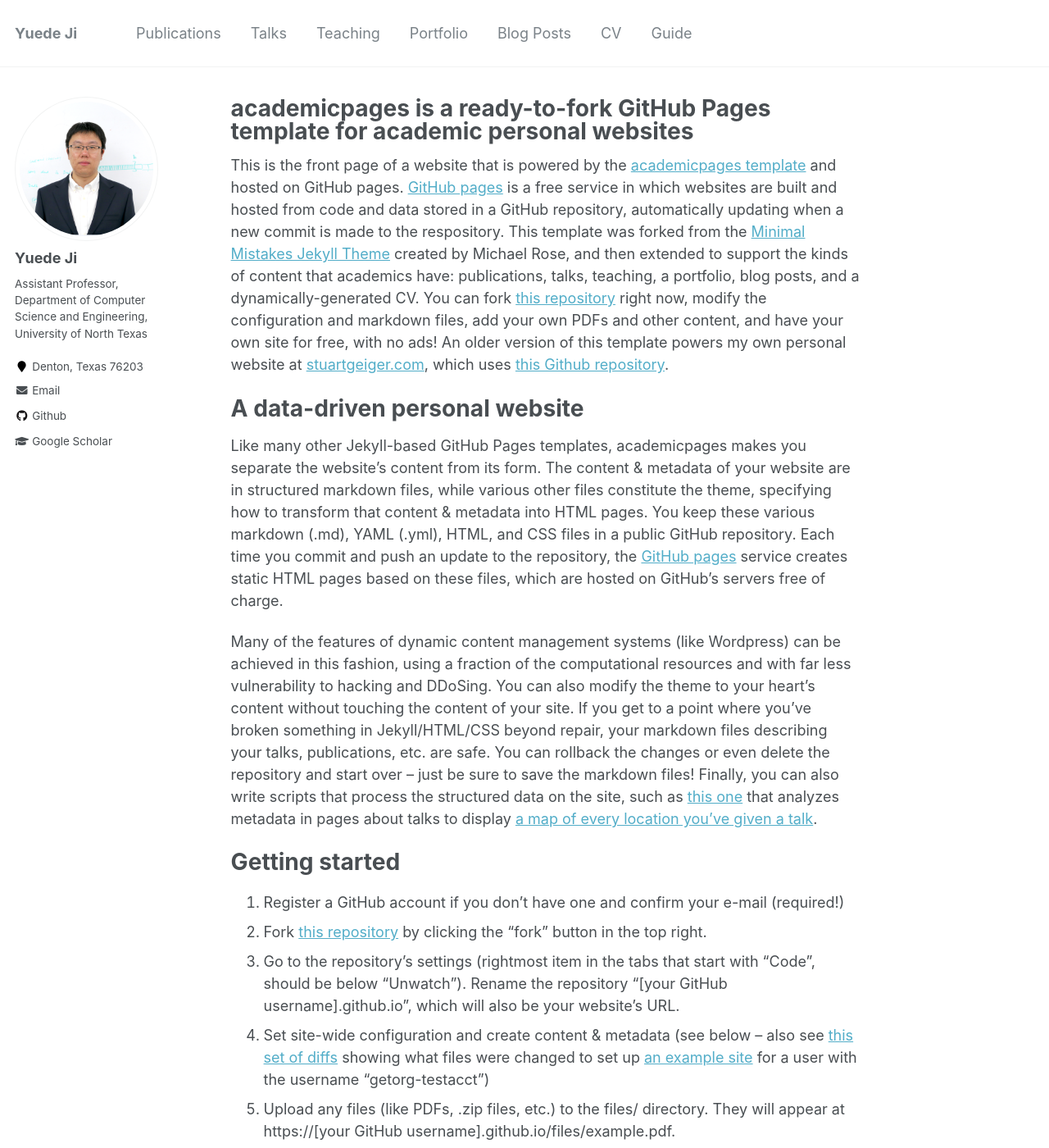
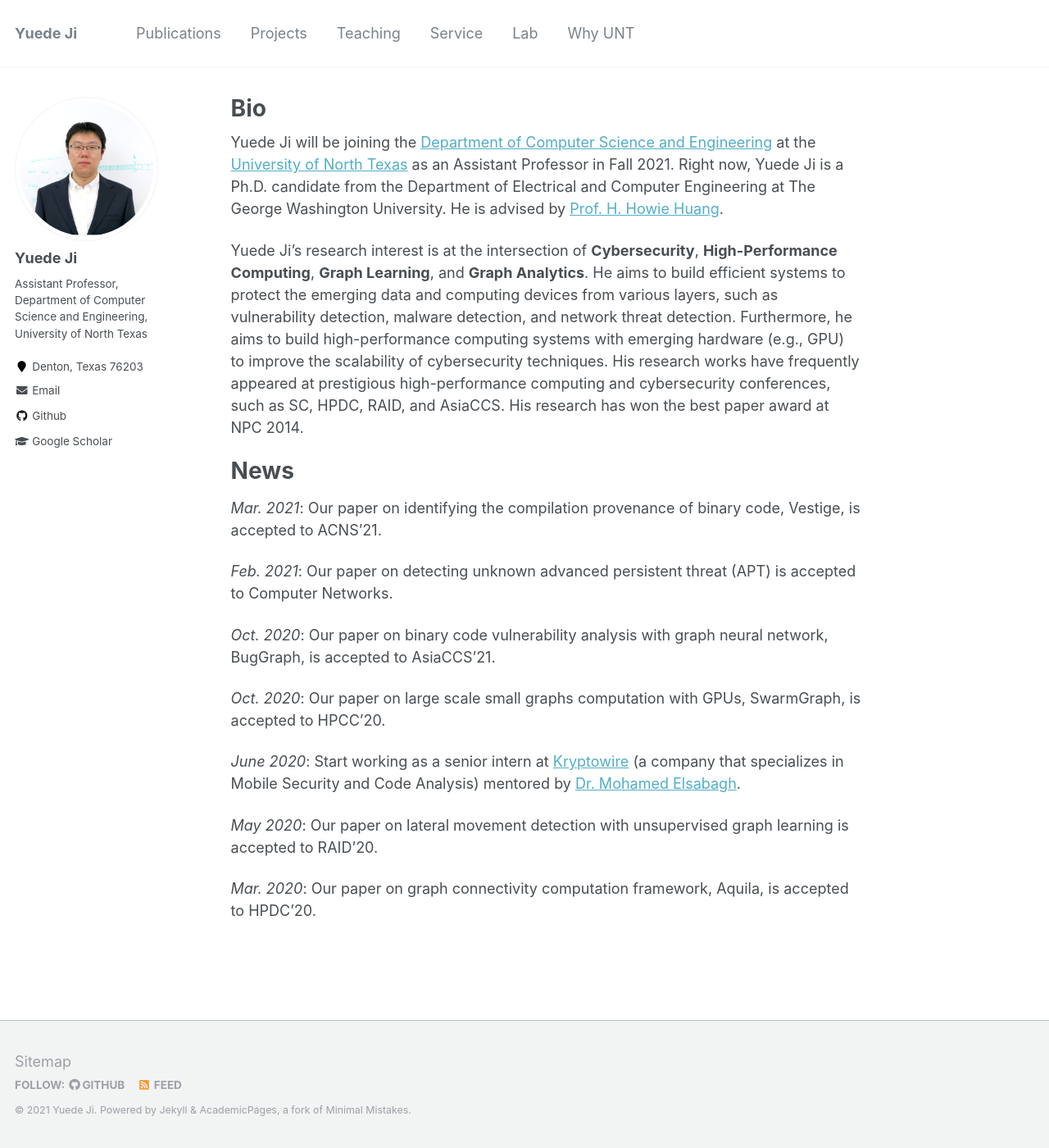
Before and after one commit to yuede/yuede.github.io, a Jekyll site: the page built from _pages/about.md, in a window 1280 px wide and 1400 px high. Shown: the whole window at 82% size. Built offline with Jekyll 4.4.1, drawn with Linux system fonts in a browser that asks for light colours; some of the changed text lies outside the part shown.

Commit message:
update about.md

```diff
--- a/_config.yml
+++ b/_config.yml
@@ -12,7 +12,7 @@ title_separator          : "-"
 name                     : &name "Yuede Ji"
 description              : &description "personal description"
 url                      : https://yuede.github.io/ # the base hostname & protocol for your site e.g. "https://mmistakes.github.io"
-baseurl                  : "" # the subpath of your site, e.g. "/blog"
+baseurl                  :
 repository               : "yuede/yuede.github.io"
 teaser                   :  # filename of teaser fallback teaser image placed in /images/, .e.g. "500x300.png"
 breadcrumbs              : false # true, false (default)
@@ -255,20 +255,20 @@ sass:
 permalink: /:categories/:title/
 # paginate: 5 # amount of posts to show
 # paginate_path: /page:num/
-timezone: America/Los_Angeles # http://en.wikipedia.org/wiki/List_of_tz_database_time_zones
+timezone: America/Chicago # http://en.wikipedia.org/wiki/List_of_tz_database_time_zones
 
 
 # Plugins
 plugins:
   - jekyll-paginate
-  - jekyll-sitemap
+#  - jekyll-sitemap
   - jekyll-gist
   - jekyll-feed
   - jekyll-redirect-from
 # mimic GitHub Pages with --safe
 whitelist:
   - jekyll-paginate
-  - jekyll-sitemap
+#  - jekyll-sitemap
   - jekyll-gist
   - jekyll-feed
   - jemoji
--- a/_pages/about.md
+++ b/_pages/about.md
@@ -1,6 +1,6 @@
 ---
 permalink: /
-title: "academicpages is a ready-to-fork GitHub Pages template for academic personal websites"
+title: "Bio"
 excerpt: "About me"
 author_profile: true
 redirect_from:
@@ -8,43 +8,23 @@ redirect_from:
   - /about.html
 ---
 
-This is the front page of a website that is powered by the [academicpages template](https://github.com/academicpages/academicpages.github.io) and hosted on GitHub pages. [GitHub pages](https://pages.github.com) is a free service in which websites are built and hosted from code and data stored in a GitHub repository, automatically updating when a new commit is made to the respository. This template was forked from the [Minimal Mistakes Jekyll Theme](https://mmistakes.github.io/minimal-mistakes/) created by Michael Rose, and then extended to support the kinds of content that academics have: publications, talks, teaching, a portfolio, blog posts, and a dynamically-generated CV. You can fork [this repository](https://github.com/academicpages/academicpages.github.io) right now, modify the configuration and markdown files, add your own PDFs and other content, and have your own site for free, with no ads! An older version of this template powers my own personal website at [stuartgeiger.com](http://stuartgeiger.com), which uses [this Github repository](https://github.com/staeiou/staeiou.github.io).
+Yuede Ji will be joining the [Department of Computer Science and Engineering](https://computerscience.engineering.unt.edu/) at the [University of North Texas](https://www.unt.edu/) as an Assistant Professor in Fall 2021. Right now, Yuede Ji is a Ph.D. candidate from the Department of Electrical and Computer Engineering at The George Washington University. He is advised by [Prof. H. Howie Huang](https://www.seas.gwu.edu/howie-huang).
 
-A data-driven personal website
+Yuede Ji's research interest is at the intersection of <strong>Cybersecurity</strong>, <strong>High-Performance Computing</strong>, <strong>Graph Learning</strong>, and <strong>Graph Analytics</strong>. He aims to build efficient systems to protect the emerging data and computing devices from various layers, such as vulnerability detection, malware detection, and network threat detection. Furthermore, he aims to build high-performance computing systems with emerging hardware (e.g., GPU) to improve the scalability of cybersecurity techniques. His research works have frequently appeared at prestigious high-performance computing and cybersecurity conferences, such as SC, HPDC, RAID, and AsiaCCS. His research has won the best paper award at NPC 2014.
+
+
+News
 ======
-Like many other Jekyll-based GitHub Pages templates, academicpages makes you separate the website's content from its form. The content & metadata of your website are in structured markdown files, while various other files constitute the theme, specifying how to transform that content & metadata into HTML pages. You keep these various markdown (.md), YAML (.yml), HTML, and CSS files in a public GitHub repository. Each time you commit and push an update to the repository, the [GitHub pages](https://pages.github.com/) service creates static HTML pages based on these files, which are hosted on GitHub's servers free of charge.
+*Mar. 2021*: Our paper on identifying the compilation provenance of binary code, Vestige, is accepted to ACNS'21.
 
-Many of the features of dynamic content management systems (like Wordpress) can be achieved in this fashion, using a fraction of the computational resources and with far less vulnerability to hacking and DDoSing. You can also modify the theme to your heart's content without touching the content of your site. If you get to a point where you've broken something in Jekyll/HTML/CSS beyond repair, your markdown files describing your talks, publications, etc. are safe. You can rollback the changes or even delete the repository and start over -- just be sure to save the markdown files! Finally, you can also write scripts that process the structured data on the site, such as [this one](https://github.com/academicpages/academicpages.github.io/blob/master/talkmap.ipynb) that analyzes metadata in pages about talks to display [a map of every location you've given a talk](https://academicpages.github.io/talkmap.html).
+*Feb. 2021*: Our paper on detecting unknown advanced persistent threat (APT) is accepted to Computer Networks.
 
-Getting started
-======
-1. Register a GitHub account if you don't have one and confirm your e-mail (required!)
-1. Fork [this repository](https://github.com/academicpages/academicpages.github.io) by clicking the "fork" button in the top right.
-1. Go to the repository's settings (rightmost item in the tabs that start with "Code", should be below "Unwatch"). Rename the repository "[your GitHub username].github.io", which will also be your website's URL.
-1. Set site-wide configuration and create content & metadata (see below -- also see [this set of diffs](http://archive.is/3TPas) showing what files were changed to set up [an example site](https://getorg-testacct.github.io) for a user with the username "getorg-testacct")
-1. Upload any files (like PDFs, .zip files, etc.) to the files/ directory. They will appear at https://[your GitHub username].github.io/files/example.pdf.
-1. Check status by going to the repository settings, in the "GitHub pages" section
+*Oct. 2020*: Our paper on binary code vulnerability analysis with graph neural network, BugGraph, is accepted to AsiaCCS'21.
 
-Site-wide configuration
-------
-The main configuration file for the site is in the base directory in [_config.yml](https://github.com/academicpages/academicpages.github.io/blob/master/_config.yml), which defines the content in the sidebars and other site-wide features. You will need to replace the default variables with ones about yourself and your site's github repository. The configuration file for the top menu is in [_data/navigation.yml](https://github.com/academicpages/academicpages.github.io/blob/master/_data/navigation.yml). For example, if you don't have a portfolio or blog posts, you can remove those items from that navigation.yml file to remove them from the header.
+*Oct. 2020*: Our paper on large scale small graphs computation with GPUs, SwarmGraph, is accepted to HPCC'20.
 
-Create content & metadata
-------
-For site content, there is one markdown file for each type of content, which are stored in directories like _publications, _talks, _posts, _teaching, or _pages. For example, each talk is a markdown file in the [_talks directory](https://github.com/academicpages/academicpages.github.io/tree/master/_talks). At the top of each markdown file is structured data in YAML about the talk, which the theme will parse to do lots of cool stuff. The same structured data about a talk is used to generate the list of talks on the [Talks page](https://academicpages.github.io/talks), each [individual page](https://academicpages.github.io/talks/2012-03-01-talk-1) for specific talks, the talks section for the [CV page](https://academicpages.github.io/cv), and the [map of places you've given a talk](https://academicpages.github.io/talkmap.html) (if you run this [python file](https://github.com/academicpages/academicpages.github.io/blob/master/talkmap.py) or [Jupyter notebook](https://github.com/academicpages/academicpages.github.io/blob/master/talkmap.ipynb), which creates the HTML for the map based on the contents of the _talks directory).
+*June 2020*: Start working as a senior intern at [Kryptowire](https://www.kryptowire.com/) (a company that specializes in Mobile Security and Code Analysis) mentored by [Dr. Mohamed Elsabagh](https://scholar.google.com/citations?user=HKp90HUAAAAJ&hl=en).
 
-**Markdown generator**
+*May 2020*: Our paper on lateral movement detection with unsupervised graph learning is accepted to RAID'20.
 
-I have also created [a set of Jupyter notebooks](https://github.com/academicpages/academicpages.github.io/tree/master/markdown_generator
-) that converts a CSV containing structured data about talks or presentations into individual markdown files that will be properly formatted for the academicpages template. The sample CSVs in that directory are the ones I used to create my own personal website at stuartgeiger.com. My usual workflow is that I keep a spreadsheet of my publications and talks, then run the code in these notebooks to generate the markdown files, then commit and push them to the GitHub repository.
-
-How to edit your site's GitHub repository
-------
-Many people use a git client to create files on their local computer and then push them to GitHub's servers. If you are not familiar with git, you can directly edit these configuration and markdown files directly in the github.com interface. Navigate to a file (like [this one](https://github.com/academicpages/academicpages.github.io/blob/master/_talks/2012-03-01-talk-1.md) and click the pencil icon in the top right of the content preview (to the right of the "Raw | Blame | History" buttons). You can delete a file by clicking the trashcan icon to the right of the pencil icon. You can also create new files or upload files by navigating to a directory and clicking the "Create new file" or "Upload files" buttons.
-
-Example: editing a markdown file for a talk
-![Editing a markdown file for a talk](/images/editing-talk.png)
-
-For more info
-------
-More info about configuring academicpages can be found in [the guide](https://academicpages.github.io/markdown/). The [guides for the Minimal Mistakes theme](https://mmistakes.github.io/minimal-mistakes/docs/configuration/) (which this theme was forked from) might also be helpful.
+*Mar. 2020*: Our paper on graph connectivity computation framework, Aquila, is accepted to HPDC'20.
```
Also changed, not shown: _data/navigation.yml (+8 -11 lines).
